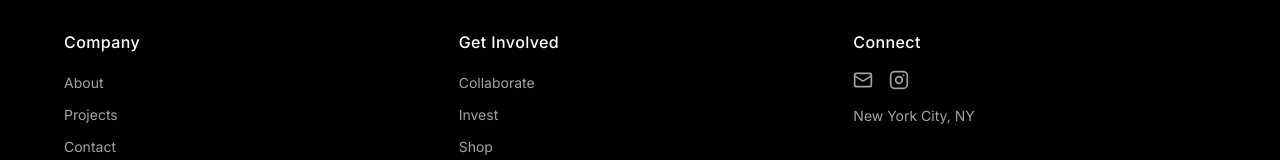
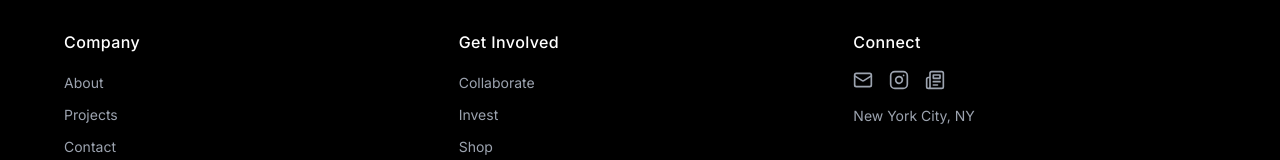
Before and after one commit to thisisarchway/thisisarchway.github.io, a React (Vite) app: page / in a window 1280 px wide. Shown: the part 3693-3853 px from the top of the page. Built offline with nearby package versions, Linux system fonts and the light colour scheme.

Commit message:
Updated Footer.tsx

```diff
--- a/src/components/Footer.tsx
+++ b/src/components/Footer.tsx
@@ -1,6 +1,6 @@
 import React from 'react';
 import { Link } from 'react-router-dom';
-import { Mail, Instagram } from 'lucide-react';
+import { Mail, Instagram, Newspaper } from 'lucide-react';
 import NewsletterForm from './NewsletterForm';
 
 const Footer = () => {
@@ -71,6 +71,15 @@ const Footer = () => {
               >
                 <Instagram className="w-5 h-5" />
               </a>
+              <a
+                href="https://substack.com/@thisisarchway"
+                target="_blank"
+                rel="noopener noreferrer"
+                className="text-gray-400 hover:text-white transition-colors"
+                aria-label="Subscribe to our Substack"
+              >
+                <Newspaper className="w-5 h-5" />
+              </a>
             </div>
             <p className="text-gray-400 text-sm">New York City, NY</p>
           </div>
```
